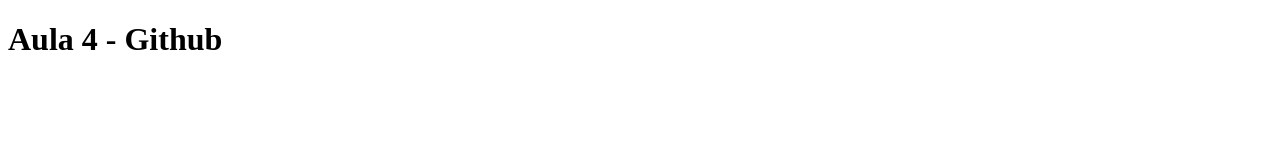
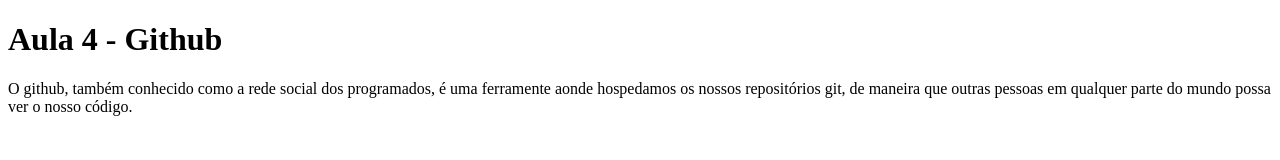
Before and after one commit to julio-cesar96/aula-github, a plain HTML site: page index.html in a window 1280 px wide. Drawn offline with Linux system fonts and the light colour scheme.

Commit message:
Adicionando explicação sobre o que é o github

```diff
--- a/index.html
+++ b/index.html
@@ -7,5 +7,6 @@
 </head>
 <body>
     <h1> Aula 4 - Github </h1>
+    <p> O github, também conhecido como a rede social dos programados, é uma ferramente aonde hospedamos os nossos repositórios git, de maneira que outras pessoas em qualquer parte do mundo possa ver o nosso código.</p>
 </body>
 </html>
```
